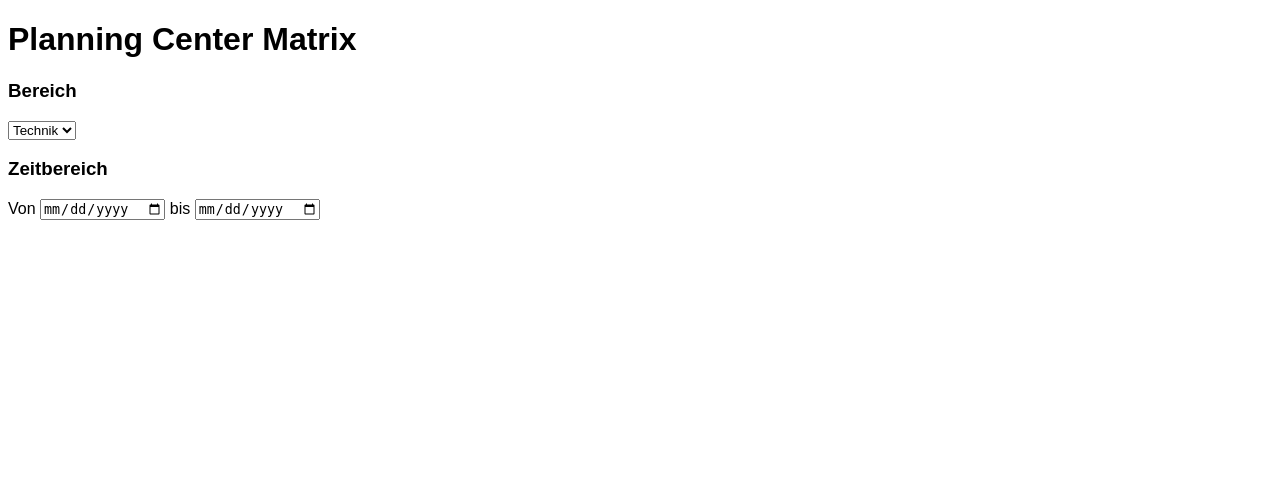
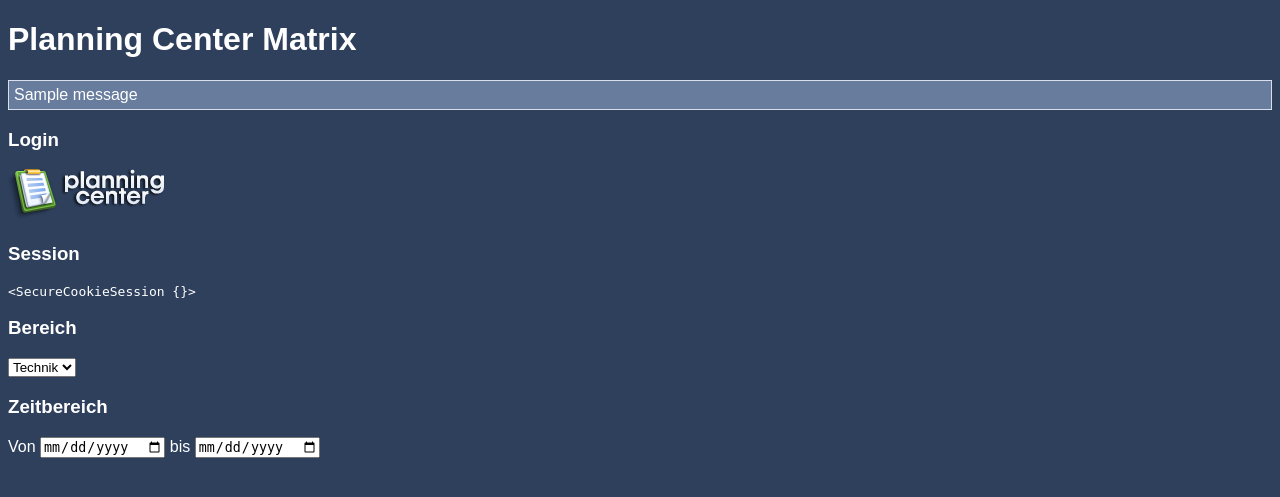
Before and after one commit to dbrgn/pcs-matrix, a Flask app: page / in a window 1280 px wide. Shown: the top 497 px of the page. Run offline with Flask 2, Linux system fonts and the light colour scheme; one stand-in notice (Sample message) is shown.

Commit message:
Implemented oauth login

```diff
--- /dev/null
+++ b/requirements.txt
@@ -0,0 +1,4 @@
+Flask==0.9
+requests==1.1.0
+requests-oauthlib==0.3.0
+redis==2.7.2
--- a/server.py
+++ b/server.py
@@ -1,11 +1,94 @@
-from flask import Flask, render_template
+import os
+import requests
+from requests_oauthlib import OAuth1
+from flask import Flask, request, session
+from flask import render_template, url_for, redirect, abort, flash
+from session import RedisSessionInterface
+from oauth import get_request_token, get_access_token
+
 app = Flask(__name__)
+
+# Basic configuration
+app.config.update(
+    DEBUG = True,
+    SECRET_KEY = '\x7f\xd5\xf3\n1\x03/\xc5\x15\xf0q\xf1\x18\xda\x08h`Z\xad\xa8\xaa\rm\xcb',
+    SESSION_INTERFACE = RedisSessionInterface(prefix='o2:session:'),
+    SESSION_COOKIE_HTTPONLY = True,
+    SESSION_COOKIE_SECURE = True,
+)
+
+# OAuth 1a config
+OAUTH_KEY = 'xhkYS0RoJ7hY70m1nTBl'
+OAUTH_SECRET = os.environ.get('OAUTH_SECRET')
+BASE_OAUTH_URL = 'https://planningcenteronline.com/oauth/'
+REQUEST_TOKEN_URL = BASE_OAUTH_URL + 'request_token'
+AUTHORIZE_URL = BASE_OAUTH_URL + 'authorize'
+ACCESS_TOKEN_URL = BASE_OAUTH_URL + 'access_token'
+CALLBACK_URL = 'http://o2.dbrgn.ch/login/callback'
+
+
+@app.context_processor
+def inject_login_status():
+    return {
+        'is_logged_in': 'access_token' in session,
+    }
 
 
 @app.route('/')
 def home():
-    return render_template('home.html')
+    return render_template('home.html', session=session)
+
+
+@app.route('/login')
+def login():
+    """OAuth login: Obtain a request token and redirect user to authorization
+    page."""
+
+    # Obtain a request token
+    args = [OAUTH_KEY, OAUTH_SECRET, REQUEST_TOKEN_URL, CALLBACK_URL]
+    resource_owner_key, resource_owner_secret = get_request_token(*args)
+
+    # Store key and secret in session
+    session['request_token'] = resource_owner_key
+    session['request_token_secret'] = resource_owner_secret
+
+    # Redirect to authorization url
+    redirect_url = '{0}?oauth_token={1}'.format(AUTHORIZE_URL, resource_owner_key)
+    return redirect(redirect_url)
+
+
+@app.route('/login/callback')
+def oauth_callback():
+    """Callback for OAuth1a authorization."""
+
+    # Get verifier from GET arguments
+    oauth_verifier = request.args.get('oauth_verifier', None)
+    if oauth_verifier is None:
+        abort(400, 'oauth_verifier arguments are missing.')
+
+    # Request access token and token secret
+    args = [OAUTH_KEY, OAUTH_SECRET, ACCESS_TOKEN_URL, oauth_verifier]
+    resource_owner_key, resource_owner_secret = get_access_token(*args)
+
+    # Store key and secret in session
+    del session['request_token'], session['request_token_secret']
+    session['access_token'] = resource_owner_key
+    session['access_token_secret'] = resource_owner_secret
+
+    # Redirect to home page
+    flash('Login successful.')
+    return redirect(url_for('home'))
+
+
+@app.route('/logout')
+def logout():
+    """Clear session."""
+    session.clear()
+    flash('You were logged out.')
+    return redirect(url_for('home'))
 
 
 if __name__ == '__main__':
-    app.run(port=8002, debug=True)
+    if OAUTH_SECRET is None:
+        raise EnvironmentError('Please set OAUTH_SECRET env variable.')
+    app.run(port=8002)
--- a/static/style.css
+++ b/static/style.css
@@ -1,3 +1,28 @@
 html, h1 {
     font-family: sans-serif;
+    color: white;
 }
+
+body {
+    background-color: #2f405d;
+}
+
+a, a:visited {
+    color: #7694ca;
+}
+
+a:hover, a:active:hover {
+    color: #96b9ff;
+}
+
+ul.flashes {
+    margin: 0;
+    padding-left: 0;
+}
+
+ul.flashes li {
+    list-style-type: none;
+    padding: 5px;
+    background-color: #687c9e;
+    border: 1px solid #d6dfea;
+}
--- a/templates/home.html
+++ b/templates/home.html
@@ -6,6 +6,29 @@
     </head>
     <body>
         <h1>Planning Center Matrix</h1>
+
+        {% with messages = get_flashed_messages() %}
+            {% if messages %}
+                <ul class="flashes">
+                {% for message in messages %}
+                    <li>{{ message }}</li>
+                {% endfor %}
+                </ul>
+            {% endif %}
+        {% endwith %}
+
+        {% if is_logged_in %}
+            <h3>Logout</h3>
+            <a href="/logout">Click here to logout.</a>
+        {% else %}
+            <h3>Login</h3>
+            <a href="/login">
+                <img src="/static/planning_center_online_logo.png" alt="Login">
+            </a>
+        {% endif %}
+
+        <h3>Session</h3>
+        <pre>{{ session }}</pre>
 
         <h3>Bereich</h3>
         <select id="section">
```
Also changed, not shown: oauth.py (added, +27 -0 lines), session.py (added, +68 -0 lines), static/planning_center_online_logo.png (added).
